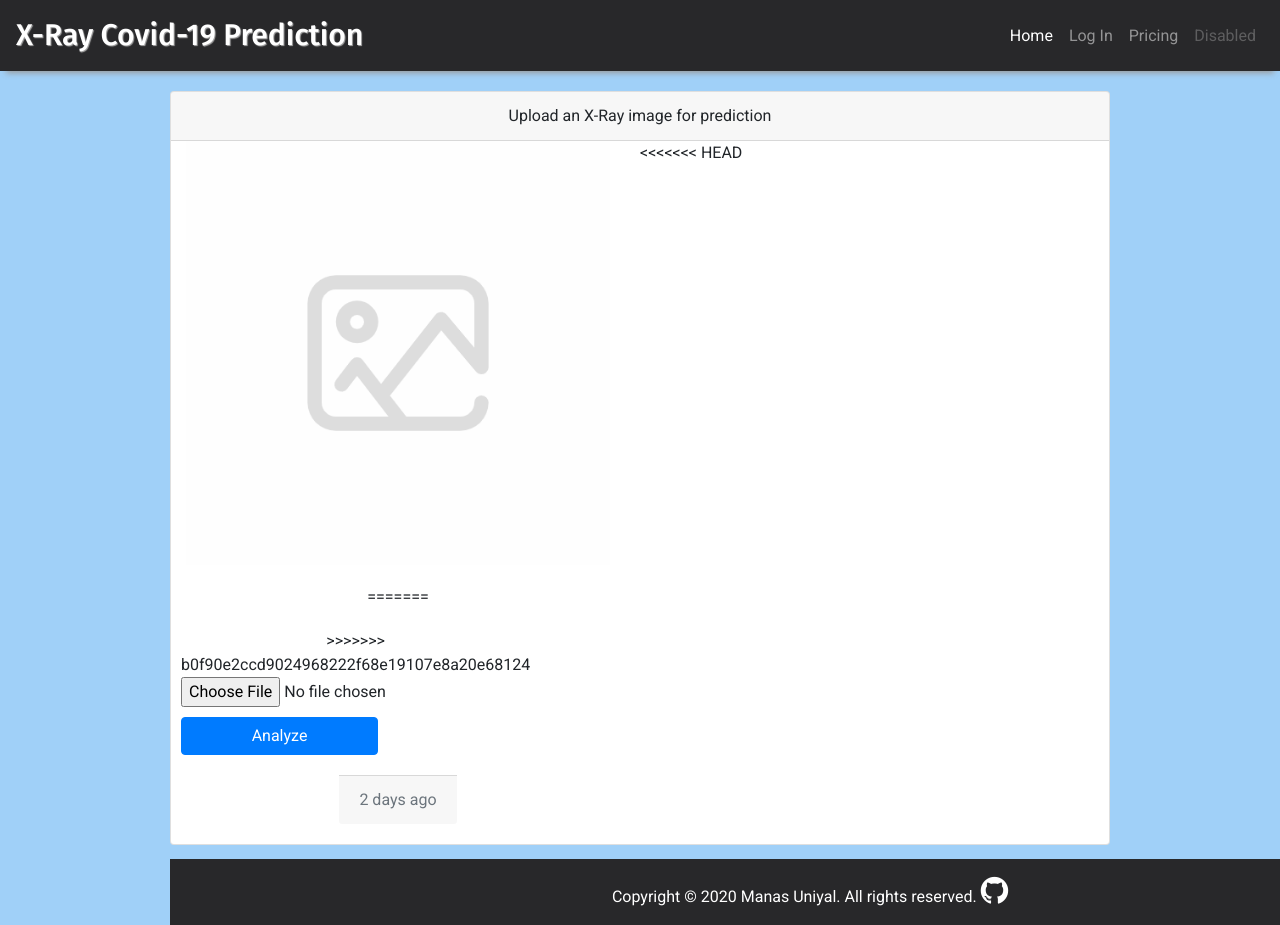
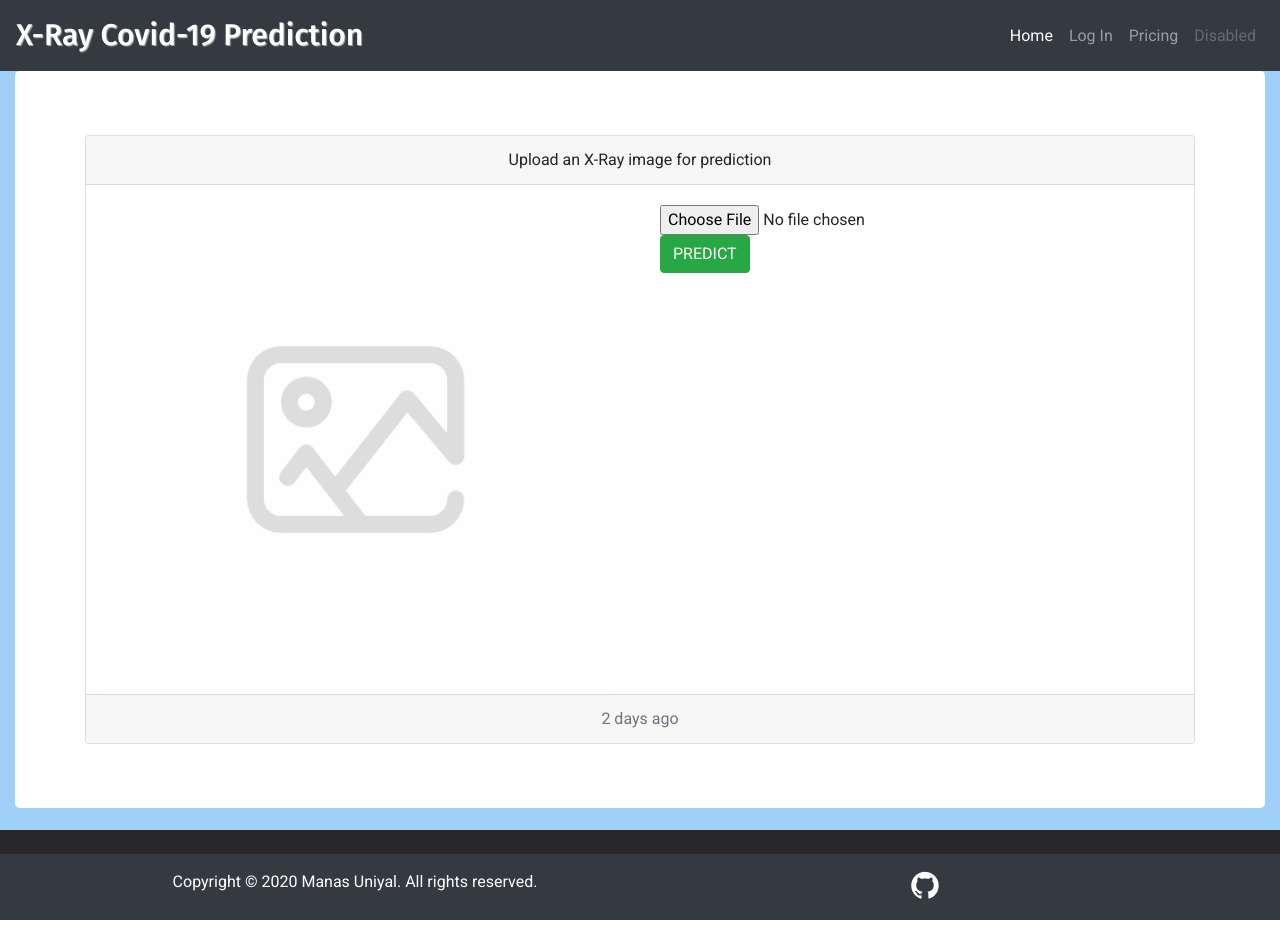
Before and after one commit to ManasUniyal/medi-check, a Django app: page / in a window 1280 px wide. Run offline with Django 3.2, Linux system fonts and the light colour scheme; some libraries are stand-ins or nearby versions.

Commit message:
Fixed: bugs

```diff
--- a/main/templates/main/footer.html
+++ b/main/templates/main/footer.html
@@ -1,15 +1,17 @@
 {% load static %}
 
 <!-- Footer -->
-<footer class="page-footer ">
+<footer class="page-footer pt-4">
 
     <!-- Copyright -->
-    <div class="footer-copyright text-center py-3 text-white ">
+    <div class="footer-copyright text-center py-3 text-white bg-dark">
         <div class="container">
             <div class="row">
-                <div class="col-md-12"><span>Copyright © {% now "Y" %} Manas Uniyal. All rights reserved.      </span>  <a href="https://github.com/ManasUniyal/CovidPredictor" target="_blank" class="my-style-icon fa fa-github fa-2x" rel="noopener noreferrer"></a>
+                <div class="col-md-6">Copyright © {% now "Y" %} Manas Uniyal. All rights reserved.
                 </div>
-
+                <div class="col-md-6">
+                    <a href="https://github.com/ManasUniyal/CovidPredictor" target="_blank" class="my-style-icon fa fa-github fa-2x" rel="noopener noreferrer"></a>
+                </div>
             </div>
         </div>
     </div>
--- a/main/templates/main/homepage.html
+++ b/main/templates/main/homepage.html
@@ -4,9 +4,9 @@
 
 {% block content %}
 
-    <div class="body-block">
-        <div class="container body-block-container">
-            <div class="card text-center ">
+    <div class="jumbotron d-flex align-items-center white-background">
+        <div class="container">
+            <div class="card text-center">
                 <div class="card-header">
                     Upload an X-Ray image for prediction
                 </div>
@@ -15,24 +15,16 @@
                         <img class="card-img-top container justify-content-center img-responsive" id="image"
                              src="{% static 'images/default_image.gif' %}" alt="Card image cap">
                     </div>
-<<<<<<< HEAD
-                    <div class="col-md-6 upload-block">
-                        <div class="card-body row justify-content-center align-items-center">
-
-                            <div class="row justify-content-center align-items-center">
-                                <form id="submit_image_form" method="POST" action="{% url 'result' %}">
-=======
                     <div class="col-md-6">
                         <div class="card-body">
                             <div class="row">
                                 <form id="submit_image_form" method="POST" action="{% url 'main:result' %}" enctype="multipart/form-data">
->>>>>>> b0f90e2ccd9024968222f68e19107e8a20e68124
                                     {% csrf_token %}
                                         <input id="img_upload" type="file" name="image" accept="image/*">
                                 </form>
                             </div>
-                            <div class="row justify-content-center align-items-center">
-                                <button id="predict_btn" class="btn btn-primary predict_btn_prop">Analyze</button>
+                            <div class="row">
+                                <button id="predict_btn" class="btn btn-success">PREDICT</button>
                             </div>
                         </div>
                     </div>
--- a/main/templates/main/navbar.html
+++ b/main/templates/main/navbar.html
@@ -1,4 +1,4 @@
-<nav class="navbar navbar-expand-lg navbar-dark navbar-custom ">
+<nav class="navbar navbar-expand-lg navbar-dark bg-dark">
     <a class="navbar-brand" href="#"> X-Ray Covid-19 Prediction</a>
     <button class="navbar-toggler" type="button" data-toggle="collapse" data-target="#navbarNav"
             aria-controls="navbarNav" aria-expanded="false" aria-label="Toggle navigation">
@@ -7,7 +7,7 @@
     <div class="collapse navbar-collapse justify-content-end" id="navbarNav">
         <ul class="navbar-nav">
             <li class="nav-item active">
-                <a class="nav-link" href="#">Home <span class="sr-only">(current)</span></a>
+                <a class="nav-link" href="{% url 'main:home' %}">Home <span class="sr-only">(current)</span></a>
             </li>
             <li class="nav-item">
                 <a class="nav-link" href="{% url 'account:login' %}">Log In</a>
--- a/rajat.txt
+++ /dev/null
@@ -1,6 +0,0 @@
-asgiref==3.3.1
-Django==3.1.3
-Pillow==8.0.1
-python-dotenv==0.15.0
-pytz==2020.4
-sqlparse==0.4.1
```
Also changed, not shown: static/images/1/uploads/TuxWars.png (added), static/images/1/uploads/TuxWars_9sVZjqW.png (added), static/images/1/uploads/TuxWars_krchOJI.png (added), static/images/1/uploads/graphs.png (added), static/images/1/uploads/image_gGMjYNU.png (added).
